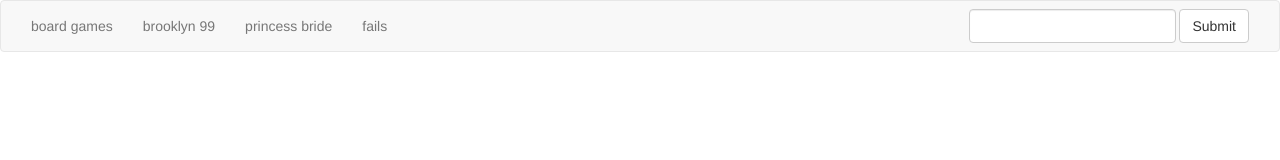
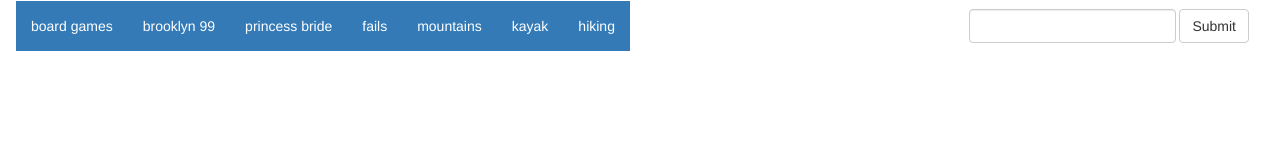
Before and after one commit to tombene/giphy, a plain HTML site: page index.html in a window 1280 px wide. Drawn offline with nearby package versions, Linux system fonts and the light colour scheme.

Commit message:
added styling

```diff
--- a/assets/css/style.css
+++ b/assets/css/style.css
@@ -11,3 +11,11 @@
 img:hover{
 	cursor: pointer;
 }
+
+.topic-buttons {
+	color: #ffffff;
+}
+
+.topic-buttons:hover {
+	color: #ffffff;
+}
--- a/assets/js/giphyhook.js
+++ b/assets/js/giphyhook.js
@@ -1,12 +1,12 @@
 
 var giftastic = {
-	topics: ['board games', 'brooklyn 99', 'princess bride', 'fails'],
+	topics: ['board games', 'brooklyn 99', 'princess bride', 'fails', 'mountains', 'kayak','hiking'],
 	btnTopics: function () {
 
 		for (var i = 0; i < this.topics.length; i++) {
 			var li = $('<li>'), a = $('<a href="#">');
 			li.append(a);
-			a.attr('class', 'topic-buttons');
+			a.attr('class', 'topic-buttons label-primary');
 			a.attr('data-topic', i);
 			// btn.attr('id', 'topic' + i);
 			a.text(this.topics[i]);
--- a/index.html
+++ b/index.html
@@ -11,7 +11,7 @@
 </head>
 <body>
 
-<nav class="navbar navbar-default">
+<nav class="navbar">
 		<div class="container-fluid">
 			<!-- Brand and toggle get grouped for better mobile display -->
 			<div class="navbar-header ">
```
